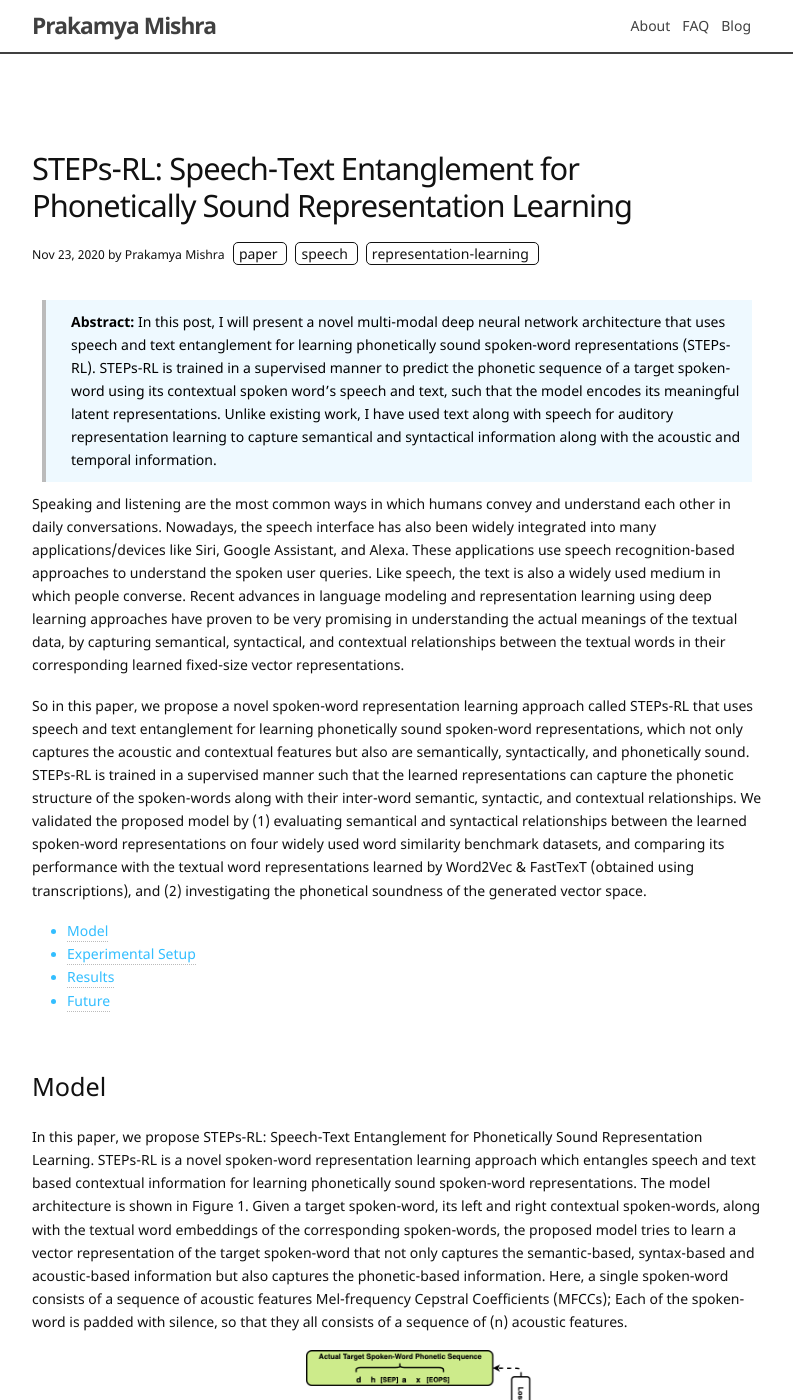
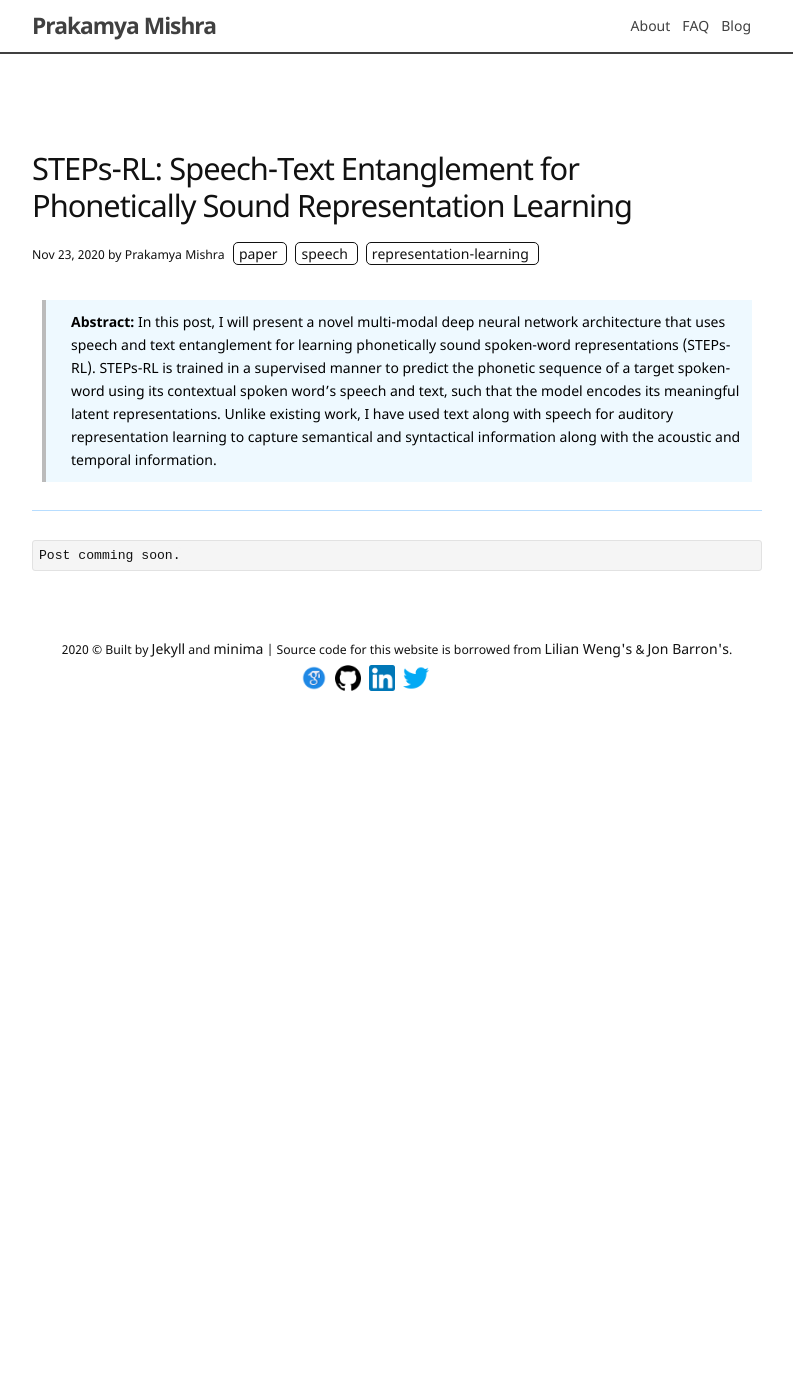
Before and after one commit to prakamya-mishra/prakamya-mishra.github.io, a Jekyll site: the page built from _posts/2020-11-23-STEPs-RL.md, in a window 1280 px wide and 1400 px high. Shown: the whole window, without its empty margins (243-1036 px from the left). Built offline with Jekyll 4.4.1, drawn with Linux system fonts in a browser that asks for light colours; formulas are drawn with MathJax 3; some of the changed text lies outside the part shown.

Commit message:
Update 2020-11-23-STEPs-RL.md

````diff
--- a/_posts/2020-11-23-STEPs-RL.md
+++ b/_posts/2020-11-23-STEPs-RL.md
@@ -11,7 +11,7 @@ tags: paper speech representation-learning
 
 <!--more-->
 
-Speaking and listening are the most common ways in which humans convey and understand each other in daily conversations. Nowadays, the speech interface has also been widely integrated into many applications/devices like Siri, Google Assistant, and Alexa. These applications use speech recognition-based approaches to understand the spoken user queries. Like speech, the text is also a widely used medium in which people converse. Recent advances in language modeling and representation learning using deep learning approaches have proven to be very promising in understanding the actual meanings of the textual data, by capturing semantical, syntactical, and contextual relationships between the textual words in their corresponding learned fixed-size vector representations.
+<!--Speaking and listening are the most common ways in which humans convey and understand each other in daily conversations. Nowadays, the speech interface has also been widely integrated into many applications/devices like Siri, Google Assistant, and Alexa. These applications use speech recognition-based approaches to understand the spoken user queries. Like speech, the text is also a widely used medium in which people converse. Recent advances in language modeling and representation learning using deep learning approaches have proven to be very promising in understanding the actual meanings of the textual data, by capturing semantical, syntactical, and contextual relationships between the textual words in their corresponding learned fixed-size vector representations.
 
 So in this paper, we propose a novel spoken-word representation learning approach called STEPs-RL that uses speech and text entanglement for learning phonetically sound spoken-word representations, which not only captures the acoustic and contextual features but also are semantically, syntactically, and phonetically sound. STEPs-RL is trained in a supervised manner such that the learned representations can capture the phonetic structure of the spoken-words along with their inter-word semantic, syntactic, and contextual relationships. We validated the proposed model by (1) evaluating semantical and syntactical relationships between the learned spoken-word representations on four widely used word similarity benchmark datasets, and comparing its performance with the textual word representations learned by Word2Vec & FastTexT (obtained using transcriptions), and (2) investigating the phonetical soundness of the generated vector space.
 
@@ -66,7 +66,6 @@ Next, the proposed model uses a decoder LSTM network $$\overrightarrow{LSTM_{dec
 
 
 
-
 ---
 
 Cited as:
@@ -79,3 +78,8 @@ Cited as:
   url     = "https://prakamya-mishra.github.io/Blog/2020-11-23-STEPs-RL.html"
 }
 ```
+-->
+---
+```
+Post comming soon.
+```
````
